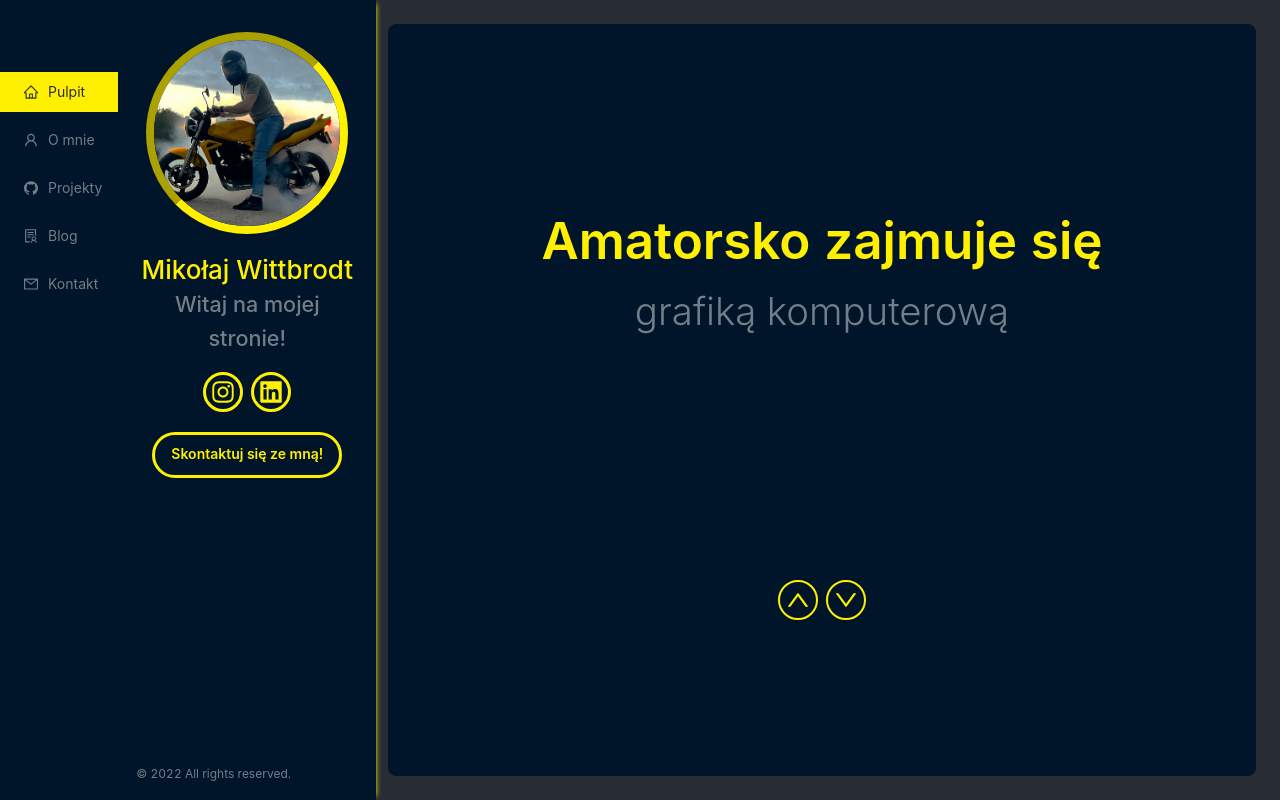
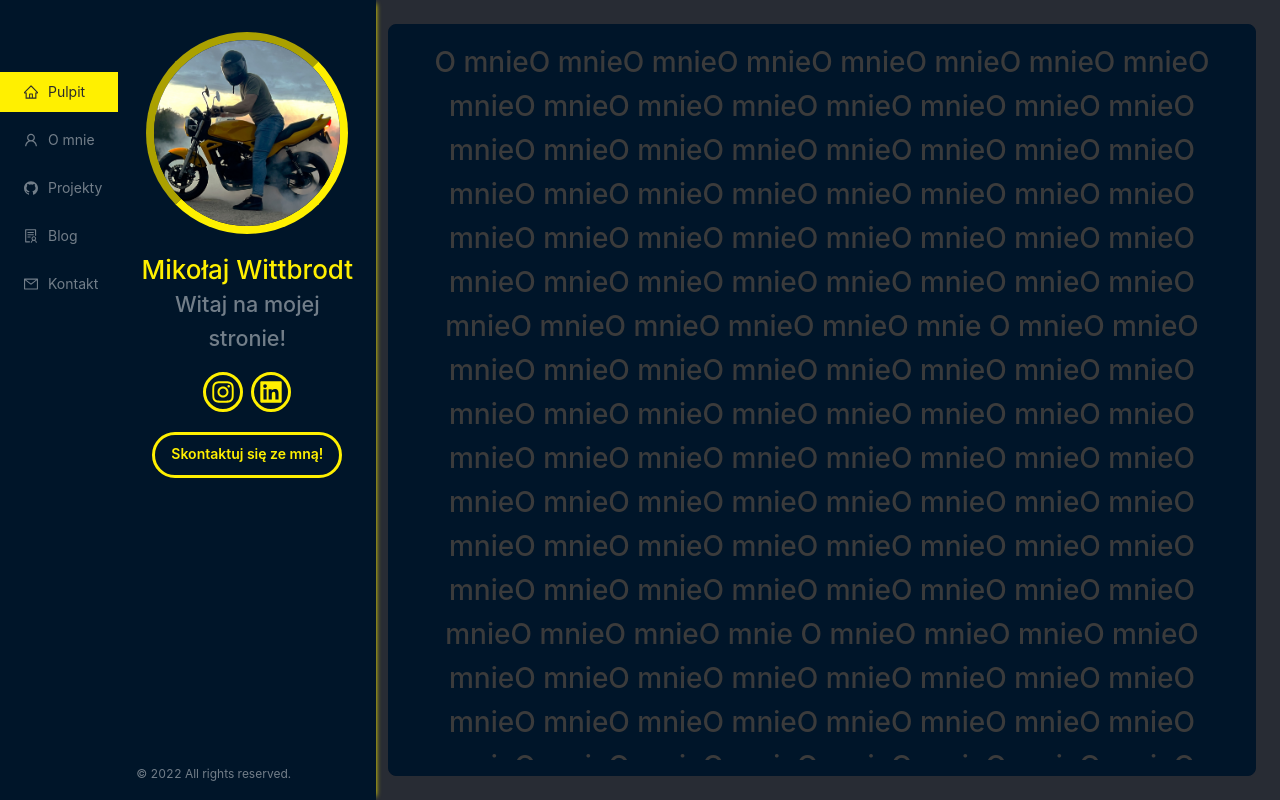
Before and after one commit to ChillyHoney/personal-page, a React (Create React App) app: page / in a window 1280 px wide. Built offline with nearby package versions, Linux system fonts and the light colour scheme.

Commit message:
Added scrollable content % prepared for futre comp

```diff
--- a/src/App.less
+++ b/src/App.less
@@ -7,5 +7,18 @@
   flex-direction: row;
   align-items: center;
   font-size: calc(10px + 2vmin);
-  color: white;
 }
+
+::-webkit-scrollbar {
+  width: 4px;
+}
+
+::-webkit-scrollbar-track {
+  box-shadow: inset 0 0 2px #fff000;
+  border-radius: 10px;
+}
+
+::-webkit-scrollbar-thumb {
+  background: #ffee008e;
+  border-radius: 10px;
+}
--- a/src/components/MainCard.tsx
+++ b/src/components/MainCard.tsx
@@ -1,97 +1,20 @@
-import { UpOutlined, DownOutlined } from '@ant-design/icons';
-import { Button, Card, Carousel } from 'antd';
-import { CarouselRef } from 'antd/lib/carousel';
-import React, { useRef } from 'react';
+import { Card } from 'antd';
+import React from 'react';
 import styled from 'styled-components';
 import { device } from '../misc/styledBreakpoints';
+import AboutMe from '../pages/AboutMe';
+import Dashboard from '../pages/Dashboard';
 
 const MainCard: React.FC = () => {
-  const ref = useRef<CarouselRef>(null);
-
-  const WhatImDoing = [
-    {
-      levelOfJob: 'Zawodowo jestem',
-      detailOfJob: 'początkującym programistą frontend',
-    },
-    { levelOfJob: 'Amatorsko zajmuje się', detailOfJob: 'grafiką komputerową' },
-    {
-      levelOfJob: 'W czasie wolnym lubię',
-      detailOfJob: 'elektronikę, automatyzacje, mechanike',
-    },
-    { levelOfJob: 'Z pasją i sercem', detailOfJob: 'jeżdzę motocyklami' },
-  ];
-
   return (
     <Wrapper>
-      <CarouselWrapper>
-        <Carousel
-          ref={ref}
-          verticalSwiping
-          autoplay
-          draggable
-          dots={false}
-          dotPosition='right'
-        >
-          {WhatImDoing.map((job) => (
-            <div>
-              <LevelExperiencLabel>{job.levelOfJob}</LevelExperiencLabel>
-              <SubExperienceLabel>{job.detailOfJob}</SubExperienceLabel>
-            </div>
-          ))}
-        </Carousel>
-      </CarouselWrapper>
-      <div>
-        <SocialButton
-          onClick={() => ref.current?.next()}
-          size='large'
-          shape='circle'
-          ghost={true}
-          type='primary'
-        >
-          <LeftIcon />
-        </SocialButton>
-        <SocialButton
-          onClick={() => ref.current?.prev()}
-          size='large'
-          shape='circle'
-          ghost={true}
-          type='primary'
-        >
-          <RightIcon />
-        </SocialButton>
-      </div>
+      {/* <Dashboard /> */}
+      <AboutMe />
     </Wrapper>
   );
 };
 
 export default MainCard;
-
-const LevelExperiencLabel = styled.span`
-  font-size: 6vw;
-  font-weight: 600;
-  color: #fff000;
-
-  @media ${device.tablet} {
-    font-size: 4vw;
-  }
-`;
-
-const SubExperienceLabel = styled.p`
-  font-size: 5vw;
-  font-weight: 300;
-  color: #727e89;
-
-  @media ${device.tablet} {
-    font-size: 3vw;
-  }
-`;
-
-const CarouselWrapper = styled.div`
-  display: 'flex';
-  padding: 24px;
-  width: 100%;
-  height: 400px;
-`;
 
 const Wrapper = styled(Card)`
   background-color: #001529;
@@ -118,18 +41,3 @@
     left: 364px;
   }
 `;
-
-const LeftIcon = styled(UpOutlined)`
-  font-size: 24px;
-`;
-const RightIcon = styled(DownOutlined)`
-  font-size: 24px;
-`;
-
-const SocialButton = styled(Button)`
-  margin: 4px;
-  border-width: 2px;
-  :hover {
-    transform: scale(1.1, 1.1);
-  }
-`;
--- a/src/components/SideNav.tsx
+++ b/src/components/SideNav.tsx
@@ -1,8 +1,6 @@
 import {
   GithubOutlined,
   UserOutlined,
-  MenuFoldOutlined,
-  MenuUnfoldOutlined,
   HomeOutlined,
   MailOutlined,
   SolutionOutlined,
@@ -10,7 +8,7 @@
 } from '@ant-design/icons';
 import { MenuProps } from 'antd';
 import { Button, Menu } from 'antd';
-import React, { useLayoutEffect, useRef, useState } from 'react';
+import React, { useState } from 'react';
 import styled from 'styled-components';
 import SideBox from './SideBox';
 import { device } from '../misc/styledBreakpoints';
--- /dev/null
+++ b/src/pages/AboutMe.tsx
@@ -0,0 +1,48 @@
+import styled from 'styled-components';
+
+const AboutMe = () => {
+  return (
+    <Wrapper>
+      <div>
+        <h1>
+          O mnieO mnieO mnieO mnieO mnieO mnieO mnieO mnieO mnieO mnieO mnieO
+          mnieO mnieO mnieO mnieO mnieO mnieO mnieO mnieO mnieO mnieO mnieO
+          mnieO mnieO mnieO mnieO mnieO mnieO mnieO mnieO mnieO mnieO mnieO
+          mnieO mnieO mnieO mnieO mnieO mnieO mnieO mnieO mnieO mnieO mnieO
+          mnieO mnieO mnieO mnieO mnieO mnieO mnieO mnieO mnieO mnie O mnieO
+          mnieO mnieO mnieO mnieO mnieO mnieO mnieO mnieO mnieO mnieO mnieO
+          mnieO mnieO mnieO mnieO mnieO mnieO mnieO mnieO mnieO mnieO mnieO
+          mnieO mnieO mnieO mnieO mnieO mnieO mnieO mnieO mnieO mnieO mnieO
+          mnieO mnieO mnieO mnieO mnieO mnieO mnieO mnieO mnieO mnieO mnieO
+          mnieO mnieO mnieO mnieO mnieO mnieO mnieO mnieO mnie O mnieO mnieO
+          mnieO mnieO mnieO mnieO mnieO mnieO mnieO mnieO mnieO mnieO mnieO
+          mnieO mnieO mnieO mnieO mnieO mnieO mnieO mnieO mnieO mnieO mnieO
+          mnieO mnieO mnieO mnieO mnieO mnieO mnieO mnieO mnieO mnieO mnieO
+          mnieO mnieO mnieO mnieO mnieO mnieO mnieO mnieO mnieO mnieO mnieO
+          mnieO mnieO mnieO mnieO mnieO mnieO mnieO mnie O mnieO mnieO mnieO
+          mnieO mnieO mnieO mnieO mnieO mnieO mnieO mnieO mnieO mnieO mnieO
+          mnieO mnieO mnieO mnieO mnieO mnieO mnieO mnieO mnieO mnieO mnieO
+          mnieO mnieO mnieO mnieO mnieO mnieO mnieO mnieO mnieO mnieO mnieO
+          mnieO mnieO mnieO mnieO mnieO mnieO mnieO mnieO mnieO mnieO mnieO
+          mnieO mnieO mnieO mnieO mnieO mnieO mnie O mnieO mnieO mnieO mnieO
+          mnieO mnieO mnieO mnieO mnieO mnieO mnieO mnieO mnieO mnieO mnieO
+          mnieO mnieO mnieO mnieO mnieO mnieO mnieO mnieO mnieO mnieO mnieO
+          mnieO mnieO mnieO mnieO mnieO mnieO mnieO mnieO mnieO mnieO mnieO
+          mnieO mnieO mnieO mnieO mnieO mnieO mnieO mnieO mnieO mnieO mnieO
+          mnieO mnieO mnieO mnieO mnieO mnie
+        </h1>
+      </div>
+    </Wrapper>
+  );
+};
+
+export default AboutMe;
+
+const Wrapper = styled.div`
+  display: flex;
+  justify-content: flex-start;
+  align-items: flex-start;
+  height: 90vh;
+  overflow: scroll;
+  overflow-x: hidden;
+`;
--- /dev/null
+++ b/src/pages/Dashboard.tsx
@@ -0,0 +1,109 @@
+import { UpOutlined, DownOutlined } from '@ant-design/icons';
+import { Carousel, Button } from 'antd';
+import { CarouselRef } from 'antd/lib/carousel';
+import { useRef } from 'react';
+import styled from 'styled-components';
+import { device } from '../misc/styledBreakpoints';
+
+const Dashboard = () => {
+  const ref = useRef<CarouselRef>(null);
+
+  const WhatImDoing = [
+    {
+      levelOfJob: 'Zawodowo jestem',
+      detailOfJob: 'początkującym programistą frontend',
+    },
+    { levelOfJob: 'Amatorsko zajmuje się', detailOfJob: 'grafiką komputerową' },
+    {
+      levelOfJob: 'W czasie wolnym lubię',
+      detailOfJob: 'elektronikę, automatyzacje, mechanike',
+    },
+    { levelOfJob: 'Z pasją i sercem', detailOfJob: 'jeżdzę motocyklami' },
+  ];
+
+  return (
+    <>
+      <CarouselWrapper>
+        <Carousel
+          ref={ref}
+          verticalSwiping
+          autoplay
+          draggable
+          dots={false}
+          dotPosition='right'
+        >
+          {WhatImDoing.map((job) => (
+            <div>
+              <LevelExperiencLabel>{job.levelOfJob}</LevelExperiencLabel>
+              <SubExperienceLabel>{job.detailOfJob}</SubExperienceLabel>
+            </div>
+          ))}
+        </Carousel>
+      </CarouselWrapper>
+      <div>
+        <SocialButton
+          onClick={() => ref.current?.next()}
+          size='large'
+          shape='circle'
+          ghost={true}
+          type='primary'
+        >
+          <LeftIcon />
+        </SocialButton>
+        <SocialButton
+          onClick={() => ref.current?.prev()}
+          size='large'
+          shape='circle'
+          ghost={true}
+          type='primary'
+        >
+          <RightIcon />
+        </SocialButton>
+      </div>
+    </>
+  );
+};
+
+const LevelExperiencLabel = styled.span`
+  font-size: 6vw;
+  font-weight: 600;
+  color: #fff000;
+
+  @media ${device.tablet} {
+    font-size: 4vw;
+  }
+`;
+
+const SubExperienceLabel = styled.p`
+  font-size: 5vw;
+  font-weight: 300;
+  color: #727e89;
+
+  @media ${device.tablet} {
+    font-size: 3vw;
+  }
+`;
+
+const CarouselWrapper = styled.div`
+  display: 'flex';
+  padding: 24px;
+  width: 100%;
+  height: 400px;
+`;
+
+const LeftIcon = styled(UpOutlined)`
+  font-size: 24px;
+`;
+const RightIcon = styled(DownOutlined)`
+  font-size: 24px;
+`;
+
+const SocialButton = styled(Button)`
+  margin: 4px;
+  border-width: 2px;
+  :hover {
+    transform: scale(1.1, 1.1);
+  }
+`;
+
+export default Dashboard;
```
